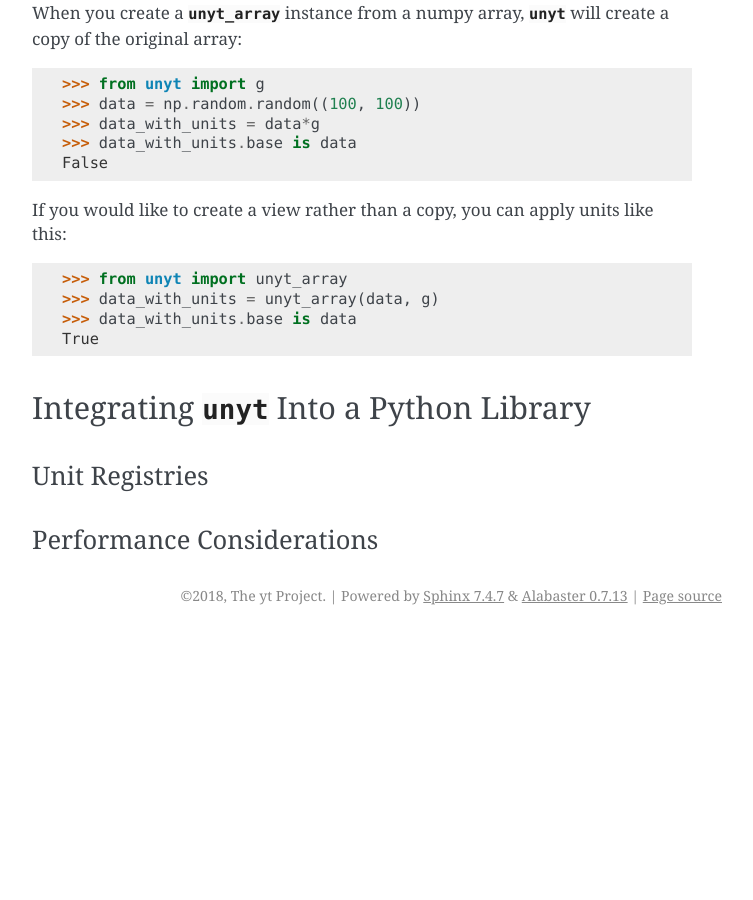
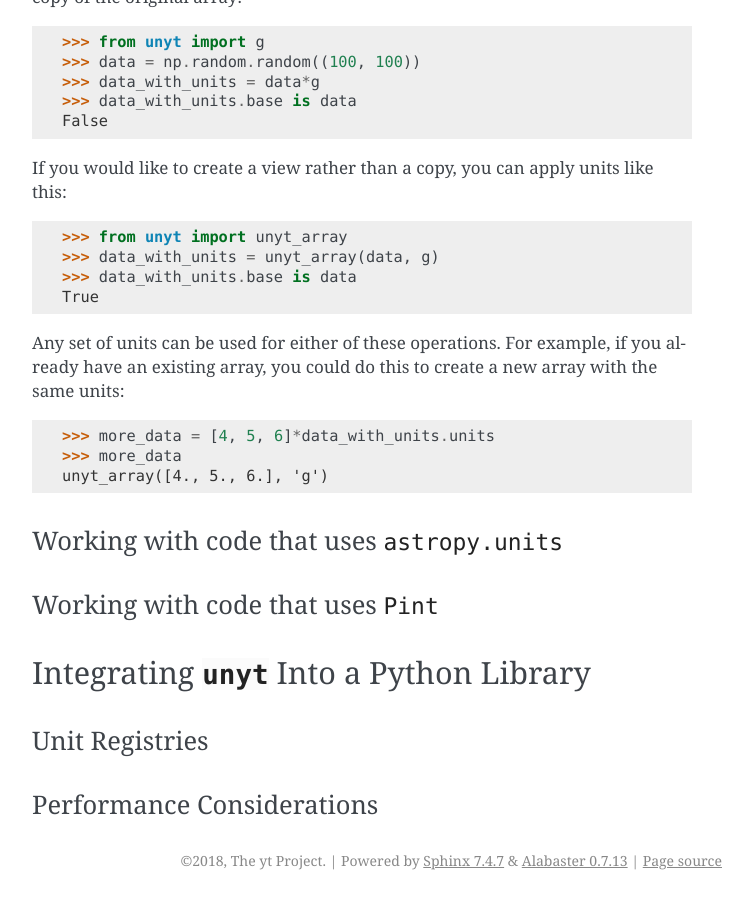
Before and after one commit to yt-project/unyt, a Sphinx documentation site: the page built from docs/usage.rst, in a window 1280 px wide and 900 px high, scrolled down 11929 px. Shown: the whole window, without its empty margins (388-1141 px from the left). Built offline with Sphinx 7.4.7, drawn with Linux system fonts in a browser that asks for light colours; pages that are not in the unit, such as notebooks, are missing from menus; the version number could not be read and is left out; before the commit the page ends 12564 px from its top, so only the background shows below that; some of the changed text lies outside the part shown.

Commit message:
expand docs a tiny bit

```diff
--- a/docs/usage.rst
+++ b/docs/usage.rst
@@ -484,8 +484,8 @@
 equivalencies in :mod:`unyt` as well as a short usage example for each, see the
 :mod:`unyt.equivalencies` API listing.
 
-Dealing with code that doesn't understand units
-+++++++++++++++++++++++++++++++++++++++++++++++
+Dealing with code that doesn't use :mod:`unyt`
+++++++++++++++++++++++++++++++++++++++++++++++
 
 Optimally, a function will work the same irrespective of whether the data passed in has units attached or not:
 
@@ -566,6 +566,20 @@
   >>> data_with_units.base is data
   True
 
+Any set of units can be used for either of these operations. For example, if
+you already have an existing array, you could do this to create a new array
+with the same units:
+
+  >>> more_data = [4, 5, 6]*data_with_units.units
+  >>> more_data
+  unyt_array([4., 5., 6.], 'g')
+
+Working with code that uses ``astropy.units``
+---------------------------------------------
+
+Working with code that uses ``Pint``
+------------------------------------
+
 Integrating :mod:`unyt` Into a Python Library
 +++++++++++++++++++++++++++++++++++++++++++++
 
```
